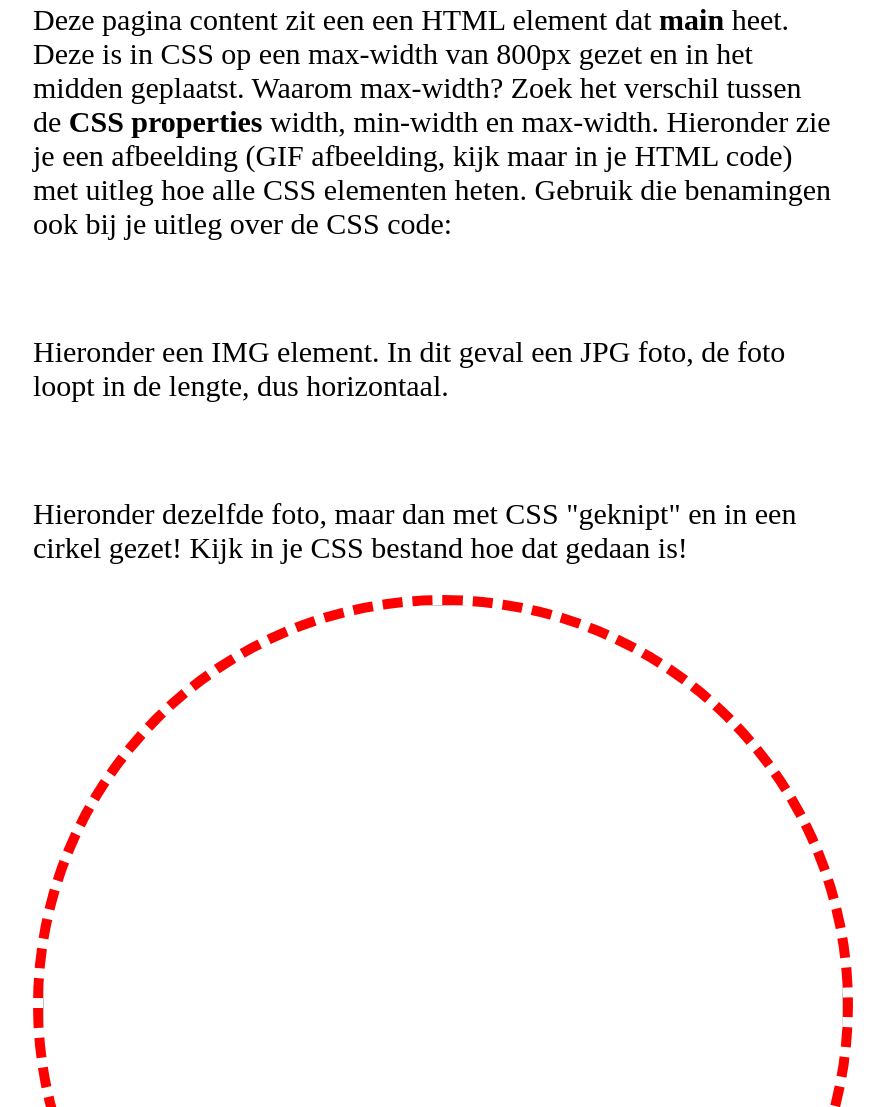
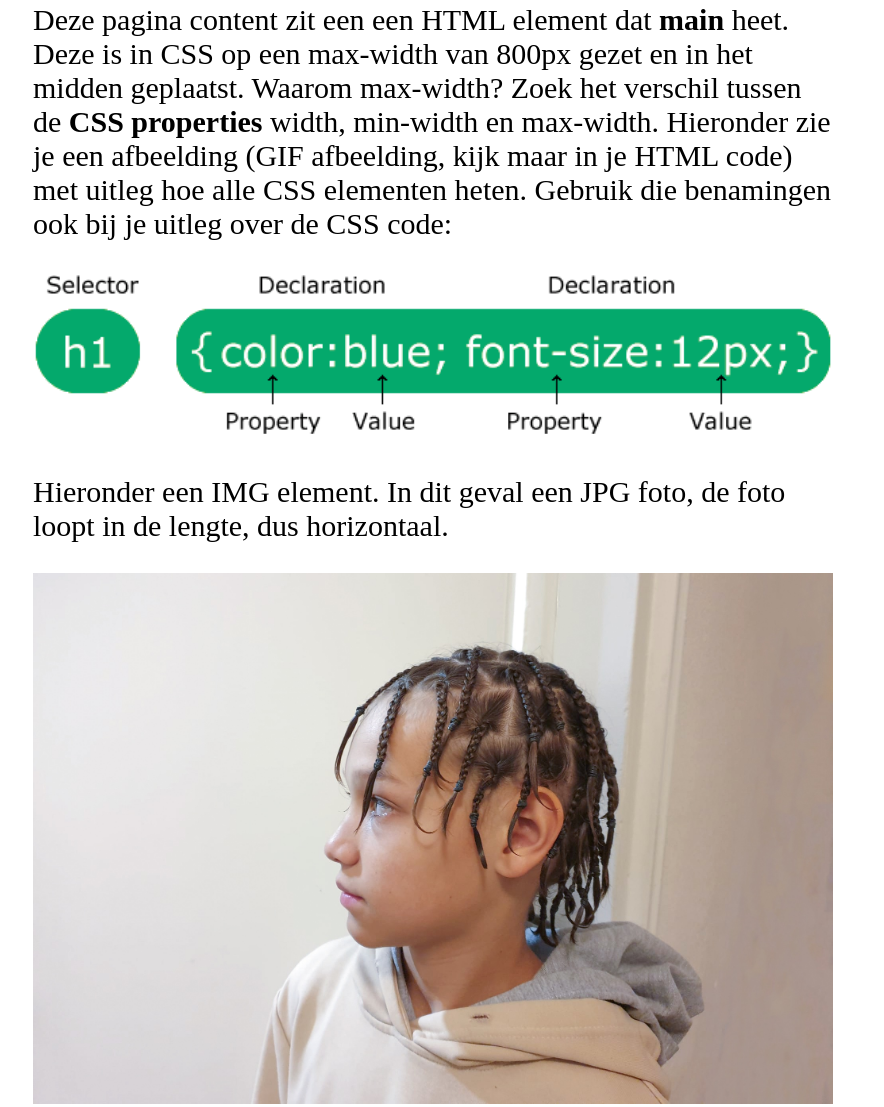
Before and after one commit to davidvandenbor/mijn-eerste-webpagina, a plain HTML site: page index.html in a window 1280 px wide. Shown: the part 300-1407 px from the top of the page, without its empty margins (207-1091 px from the left). Drawn offline with Linux system fonts and the light colour scheme.

Commit message:
Add files via upload

```diff
--- a/index.html
+++ b/index.html
@@ -21,16 +21,16 @@
 			<!-- Dis is een paragraaf, een P element! -->
 			<p>Deze pagina content zit een een HTML element dat <strong>main</strong> heet. Deze is in CSS op een max-width van 800px gezet en in het midden geplaatst. Waarom max-width? Zoek het verschil tussen de <strong>CSS properties</strong> width, min-width en max-width. Hieronder zie je een afbeelding (GIF afbeelding, kijk maar in je HTML code) met uitleg hoe alle CSS elementen heten. Gebruik die benamingen ook bij je uitleg over de CSS code:</p>
 
-			<img src="img_selector.gif" alt="" />
+			<img src="images/img_selector.gif" alt="" />
 
 			<p>Hieronder een IMG element. In dit geval een JPG foto, de foto loopt in de lengte, dus horizontaal.</p>
 
-			<img src="noah.jpg" alt="" />
+			<img src="images/noah.jpg" alt="" />
 
 			<p>Hieronder dezelfde foto, maar dan met CSS "geknipt" en in een cirkel gezet! Kijk in je CSS bestand hoe dat gedaan is!</p>
 
 			<div class="cirkelfoto">
-				<img src="noah.jpg" />
+				<img src="images/noah.jpg" />
 			</div>
 
 			<h2>Inleidingsparagraaf</h2>
```
